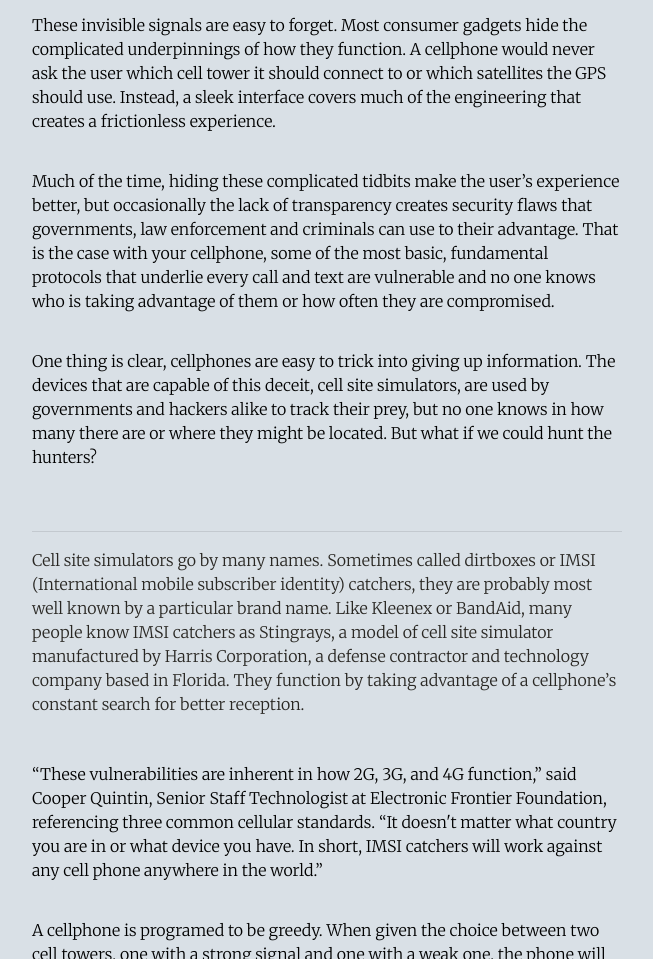
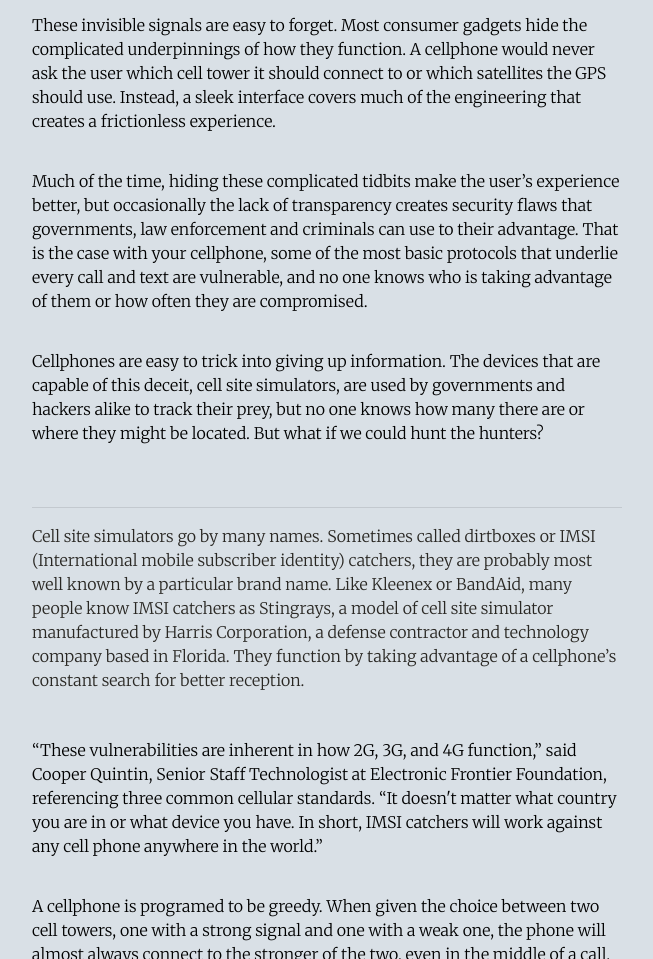
Before and after one commit to malbasi/hidden-signals, a website built with Parcel: page src/index.html in a window 1280 px wide. Shown: the part 1099-2058 px from the top of the page, without its empty margins (313-966 px from the left). Built offline with nearby package versions, Linux system fonts and the light colour scheme; a web font is replaced by a local one; what enter-view would draw is missing.

Commit message:
text updates

```diff
--- a/src/index.html
+++ b/src/index.html
@@ -35,10 +35,10 @@
           These invisible signals are easy to forget. Most consumer gadgets hide the complicated underpinnings of how they function. A cellphone would never ask the user which cell tower it should connect to or which satellites the GPS should use. Instead, a sleek interface covers much of the engineering that creates a frictionless experience.
            </p>
           <p>
-          Much of the time, hiding these complicated tidbits make the user’s experience better, but occasionally the lack of transparency creates security flaws that governments, law enforcement and criminals can use to their advantage. That is the case with your cellphone, some of the most basic, fundamental protocols that underlie every call and text are vulnerable and no one knows who is taking advantage of them or how often they are compromised.
+          Much of the time, hiding these complicated tidbits make the user’s experience better, but occasionally the lack of transparency creates security flaws that governments, law enforcement and criminals can use to their advantage. That is the case with your cellphone, some of the most basic protocols that underlie every call and text are vulnerable, and no one knows who is taking advantage of them or how often they are compromised.
            </p>
           <p>
-          One thing is clear, cellphones are easy to trick into giving up information. The devices that are capable of this deceit, cell site simulators, are used by governments and hackers alike to track their prey, but no one knows in how many there are or where they might be located. But what if we could hunt the hunters?
+          Cellphones are easy to trick into giving up information. The devices that are capable of this deceit, cell site simulators, are used by governments and hackers alike to track their prey, but no one knows how many there are or where they might be located. But what if we could hunt the hunters?
            </p>
           <p>
           <hr>
```
